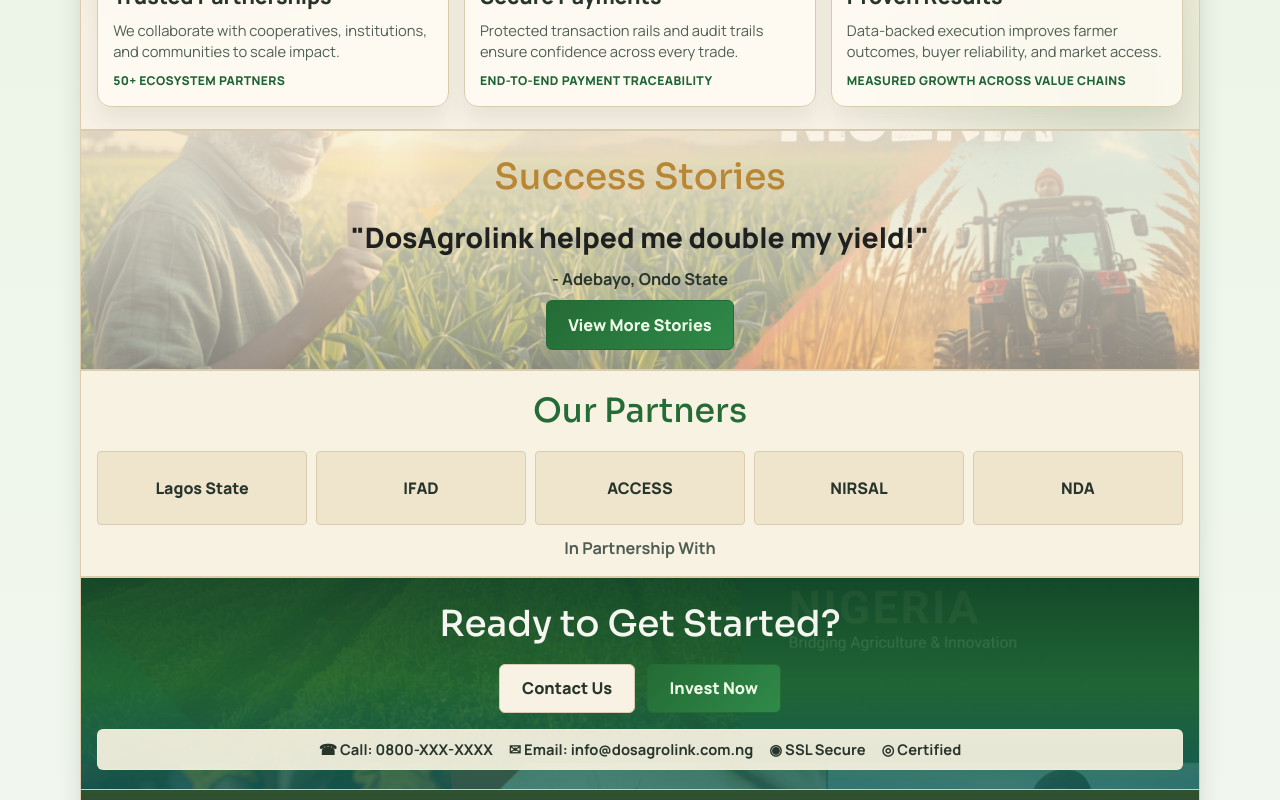
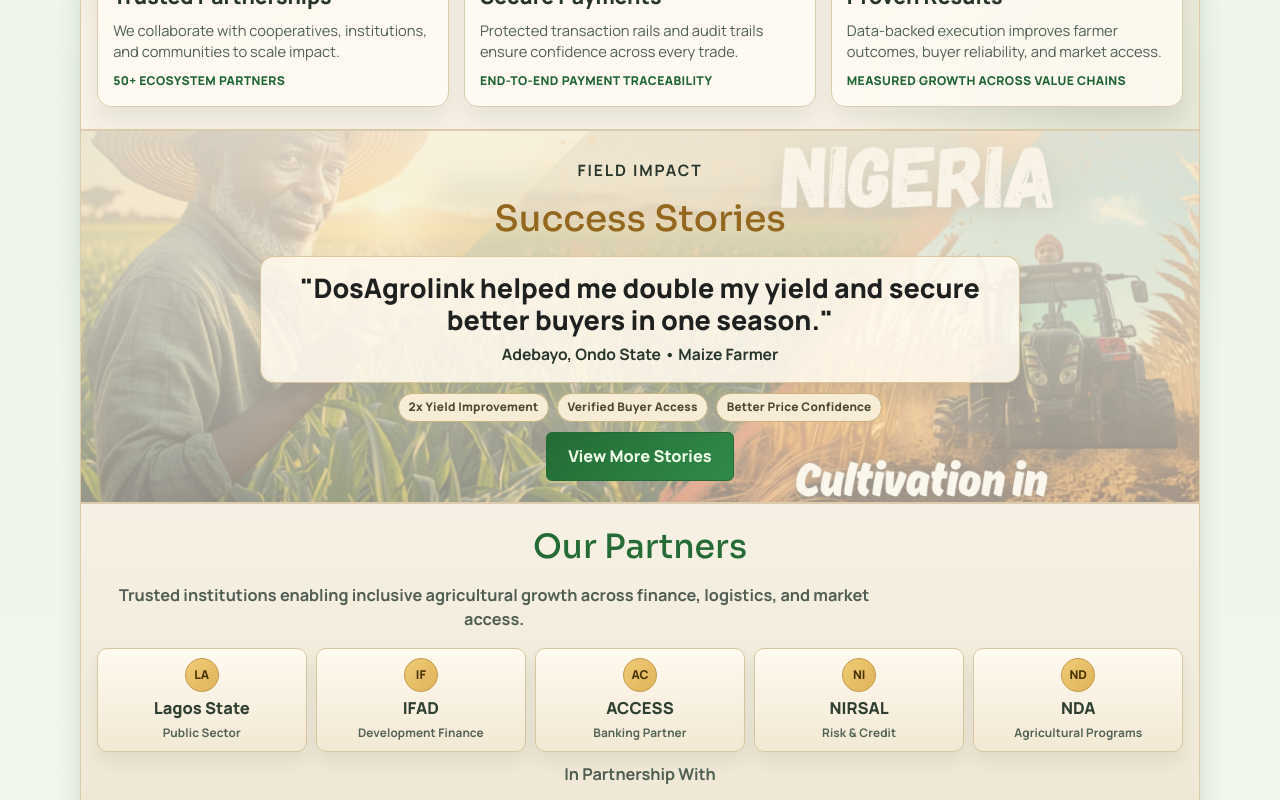
Before and after one commit to steve-diamond/agrolink-frontend, a Next.js app: page / in a window 1280 px wide. Shown: the part 880-1680 px from the top of the page. Built offline with nearby package versions, Linux system fonts and the light colour scheme.

Commit message:
Polish success stories and partner showcase design

```diff
--- a/app/globals.css
+++ b/app/globals.css
@@ -466,7 +466,7 @@
 
 .dos-story {
   position: relative;
-  min-height: 240px;
+  min-height: 280px;
   border-top: 1px solid var(--dos-earth-300);
   border-bottom: 1px solid var(--dos-earth-300);
 }
@@ -478,45 +478,83 @@
 .dos-story-overlay {
   position: absolute;
   inset: 0;
-  background: linear-gradient(180deg, rgba(247, 241, 225, 0.84) 0%, rgba(247, 241, 225, 0.74) 40%, rgba(247, 241, 225, 0.54) 100%);
+  background: linear-gradient(180deg, rgba(247, 241, 225, 0.86) 0%, rgba(247, 241, 225, 0.72) 45%, rgba(247, 241, 225, 0.58) 100%);
 }
 
 .dos-story-content {
   position: relative;
   z-index: 1;
   text-align: center;
-  padding: 1.2rem 1rem;
-  display: grid;
-  gap: 0.55rem;
+  padding: 1.3rem 1rem;
+  display: grid;
+  gap: 0.62rem;
   justify-items: center;
 }
 
+.dos-story-kicker {
+  margin: 0;
+  color: #876016;
+  font-size: 0.78rem;
+  font-weight: 800;
+  letter-spacing: 0.12em;
+  text-transform: uppercase;
+}
+
 .dos-story-content h2 {
   margin: 0;
-  color: var(--dos-earth-500);
+  color: #93671e;
   font-family: "Sora", "Segoe UI", sans-serif;
   font-size: clamp(1.55rem, 2.8vw, 2.35rem);
 }
 
+.dos-story-quote-card {
+  width: min(760px, 100%);
+  border: 1px solid rgba(192, 160, 98, 0.55);
+  border-radius: 14px;
+  background: rgba(255, 250, 238, 0.86);
+  box-shadow: 0 14px 24px rgba(41, 46, 35, 0.1);
+  padding: 0.92rem 1rem;
+}
+
 .dos-story-content blockquote {
-  margin: 0.2rem 0 0;
+  margin: 0;
   color: #1f2020;
   font-weight: 800;
-  font-size: clamp(1.25rem, 2.2vw, 2rem);
+  font-size: clamp(1.18rem, 2.1vw, 1.86rem);
+  line-height: 1.2;
 }
 
 .dos-story-content p {
-  margin: 0;
+  margin: 0.45rem 0 0;
   color: var(--dos-text-strong);
   font-weight: 700;
-  font-size: 1.02rem;
+  font-size: 0.98rem;
+}
+
+.dos-story-metrics {
+  display: flex;
+  gap: 0.48rem;
+  flex-wrap: wrap;
+  justify-content: center;
+}
+
+.dos-story-metrics span {
+  border: 1px solid #c8b27f;
+  border-radius: 999px;
+  background: #f7edd7;
+  color: #4f482f;
+  font-size: 0.74rem;
+  font-weight: 800;
+  letter-spacing: 0.02em;
+  padding: 0.3rem 0.6rem;
 }
 
 .dos-partners {
-  padding: 1rem;
+  padding: 1.15rem 1rem 1.1rem;
   text-align: center;
   border-top: 1px solid var(--dos-earth-300);
   border-bottom: 1px solid var(--dos-earth-300);
+  background: linear-gradient(180deg, #f6f1e4 0%, #efe8d5 100%);
 }
 
 .dos-partners h2 {
@@ -526,23 +564,60 @@
   font-size: clamp(1.65rem, 2.6vw, 2.4rem);
 }
 
+.dos-partners-intro {
+  margin: 0.5rem auto 0;
+  max-width: 74ch;
+  color: #4c5d4f;
+  font-size: 0.93rem;
+  font-weight: 600;
+}
+
 .dos-partners-grid {
-  margin-top: 0.9rem;
+  margin-top: 1rem;
   display: grid;
   grid-template-columns: repeat(5, minmax(0, 1fr));
-  gap: 0.55rem;
+  gap: 0.6rem;
 }
 
 .dos-partner-chip {
-  min-height: 74px;
-  border: 1px solid var(--dos-earth-300);
-  border-radius: 4px;
-  background: var(--dos-earth-200);
+  min-height: 104px;
+  border: 1px solid #d7c7a0;
+  border-radius: 10px;
+  background: linear-gradient(180deg, #fffaf0 0%, #f2e9d3 100%);
   color: var(--dos-text-strong);
-  font-size: 1rem;
-  font-weight: 800;
-  display: grid;
-  place-items: center;
+  display: grid;
+  justify-items: center;
+  align-content: center;
+  gap: 0.24rem;
+  padding: 0.55rem;
+  box-shadow: 0 10px 18px rgba(44, 53, 40, 0.08);
+}
+
+.dos-partner-mark {
+  width: 34px;
+  height: 34px;
+  border-radius: 999px;
+  border: 1px solid #c39a49;
+  background: linear-gradient(135deg, #efcb76, #dfb35a);
+  color: #4a3503;
+  font-size: 0.76rem;
+  font-weight: 900;
+  display: inline-flex;
+  align-items: center;
+  justify-content: center;
+}
+
+.dos-partner-chip strong {
+  color: #2f4032;
+  font-size: 1.03rem;
+  font-weight: 800;
+}
+
+.dos-partner-chip small {
+  color: #536356;
+  font-size: 0.74rem;
+  font-weight: 700;
+  letter-spacing: 0.01em;
 }
 
 .dos-partners p {
--- a/app/page.tsx
+++ b/app/page.tsx
@@ -51,7 +51,13 @@
     metric: "Measured growth across value chains",
   },
 ];
-const partners = ["Lagos State", "IFAD", "ACCESS", "NIRSAL", "NDA"];
+const partners = [
+  { name: "Lagos State", tag: "Public Sector" },
+  { name: "IFAD", tag: "Development Finance" },
+  { name: "ACCESS", tag: "Banking Partner" },
+  { name: "NIRSAL", tag: "Risk & Credit" },
+  { name: "NDA", tag: "Agricultural Programs" },
+];
 
 const heroSlides = [
   {
@@ -201,18 +207,31 @@
           <Image src="/agropro/images/chose.jpg" alt="Success stories" fill className="dos-story-bg" sizes="100vw" />
           <div className="dos-story-overlay" />
           <div className="dos-story-content">
+            <p className="dos-story-kicker">Field Impact</p>
             <h2>Success Stories</h2>
-            <blockquote>&quot;DosAgrolink helped me double my yield!&quot;</blockquote>
-            <p>- Adebayo, Ondo State</p>
+            <div className="dos-story-quote-card">
+              <blockquote>&quot;DosAgrolink helped me double my yield and secure better buyers in one season.&quot;</blockquote>
+              <p>Adebayo, Ondo State • Maize Farmer</p>
+            </div>
+            <div className="dos-story-metrics" aria-label="Impact metrics">
+              <span>2x Yield Improvement</span>
+              <span>Verified Buyer Access</span>
+              <span>Better Price Confidence</span>
+            </div>
             <Link href="/vision" className="dos-btn-green">View More Stories</Link>
           </div>
         </section>
 
         <section className="dos-partners" aria-label="Partners">
           <h2>Our Partners</h2>
+          <p className="dos-partners-intro">Trusted institutions enabling inclusive agricultural growth across finance, logistics, and market access.</p>
           <div className="dos-partners-grid">
             {partners.map((item) => (
-              <div key={item} className="dos-partner-chip">{item}</div>
+              <article key={item.name} className="dos-partner-chip">
+                <span className="dos-partner-mark">{item.name.slice(0, 2).toUpperCase()}</span>
+                <strong>{item.name}</strong>
+                <small>{item.tag}</small>
+              </article>
             ))}
           </div>
           <p>In Partnership With</p>
```
